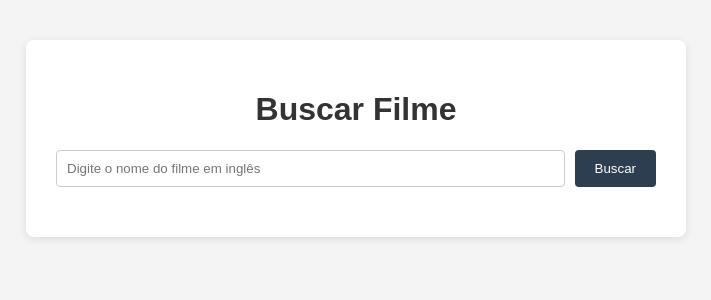
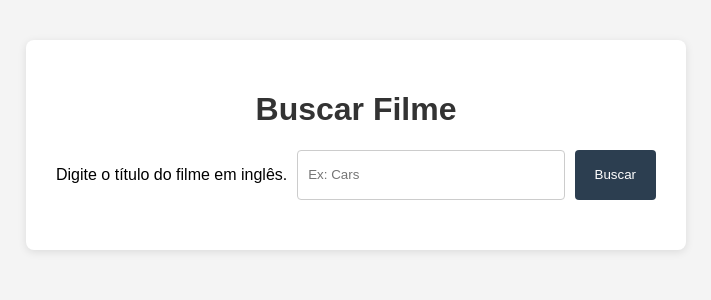
Before and after one commit to leonardodiello/API_filme, a Flask app: page / in a window 1280 px wide. Shown: the top 300 px of the page, without its empty margins (284-995 px from the left). Run offline with Flask 3, Linux system fonts and the light colour scheme.

Commit message:
adicionando um aviso

```diff
--- a/templates/index.html
+++ b/templates/index.html
@@ -12,7 +12,8 @@
         <h1>Buscar Filme</h1>
 
         <form method="POST">
-            <input type="text" name="título" placeholder="Digite o nome do filme em inglês" required>
+            <p class="dica">Digite o título do filme em inglês.</p>
+            <input type="text" name="titulo" placeholder="Ex: Cars" required>
             <button type="submit">Buscar</button>
         </form>
 
```
